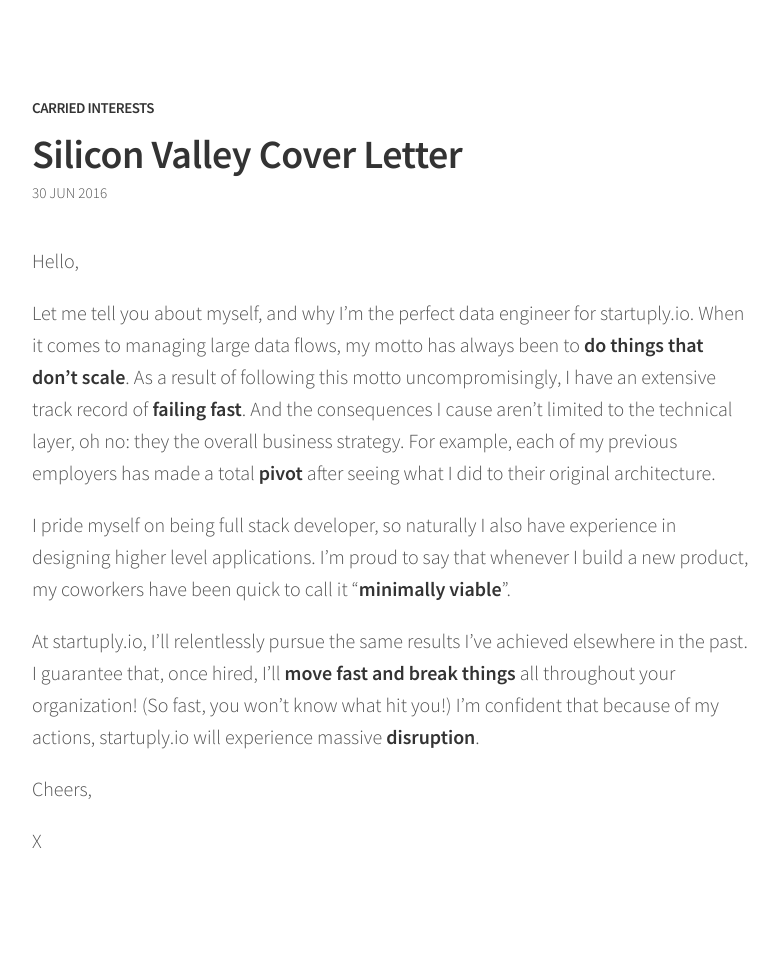
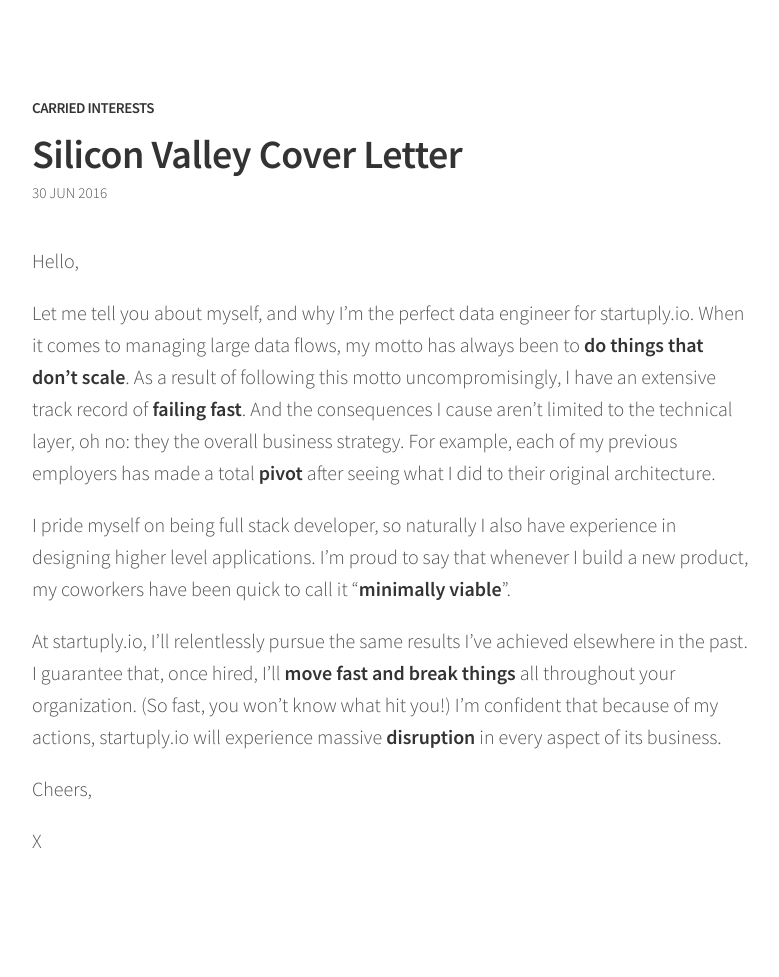
Before and after one commit to sl8r000/carried-interests, a Jekyll site: the page built from _posts/2016-06-30-cover-letter.md, in a window 1280 px wide. Shown: the whole page, without its empty margins (248-1027 px from the left). Built offline with Jekyll 4.4.1, drawn with Linux system fonts in a browser that asks for light colours.

Commit message:
cover letter

```diff
--- a/_posts/2016-06-30-cover-letter.md
+++ b/_posts/2016-06-30-cover-letter.md
@@ -8,7 +8,7 @@ Let me tell you about myself, and why I'm the perfect data engineer for startupl
 
 I pride myself on being full stack developer, so naturally I also have experience in designing higher level applications. I'm proud to say that whenever I build a new product, my coworkers have been quick to call it "**minimally viable**".
 
-At startuply.io, I'll relentlessly pursue the same results I've achieved elsewhere in the past. I guarantee that, once hired, I'll **move fast and break things** all throughout your organization! (So fast, you won't know what hit you!) I'm confident that because of my actions, startuply.io will experience massive **disruption**.
+At startuply.io, I'll relentlessly pursue the same results I've achieved elsewhere in the past. I guarantee that, once hired, I'll **move fast and break things** all throughout your organization. (So fast, you won't know what hit you!) I'm confident that because of my actions, startuply.io will experience massive **disruption** in every aspect of its business.
 
 Cheers,
 
```
